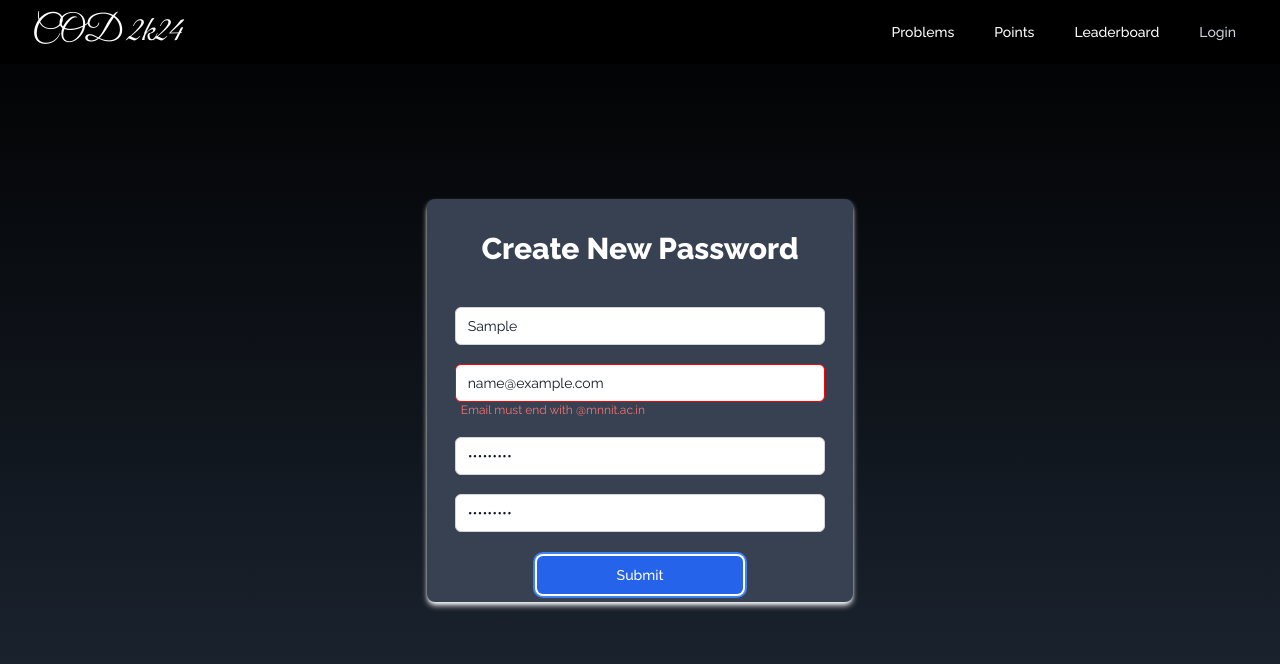
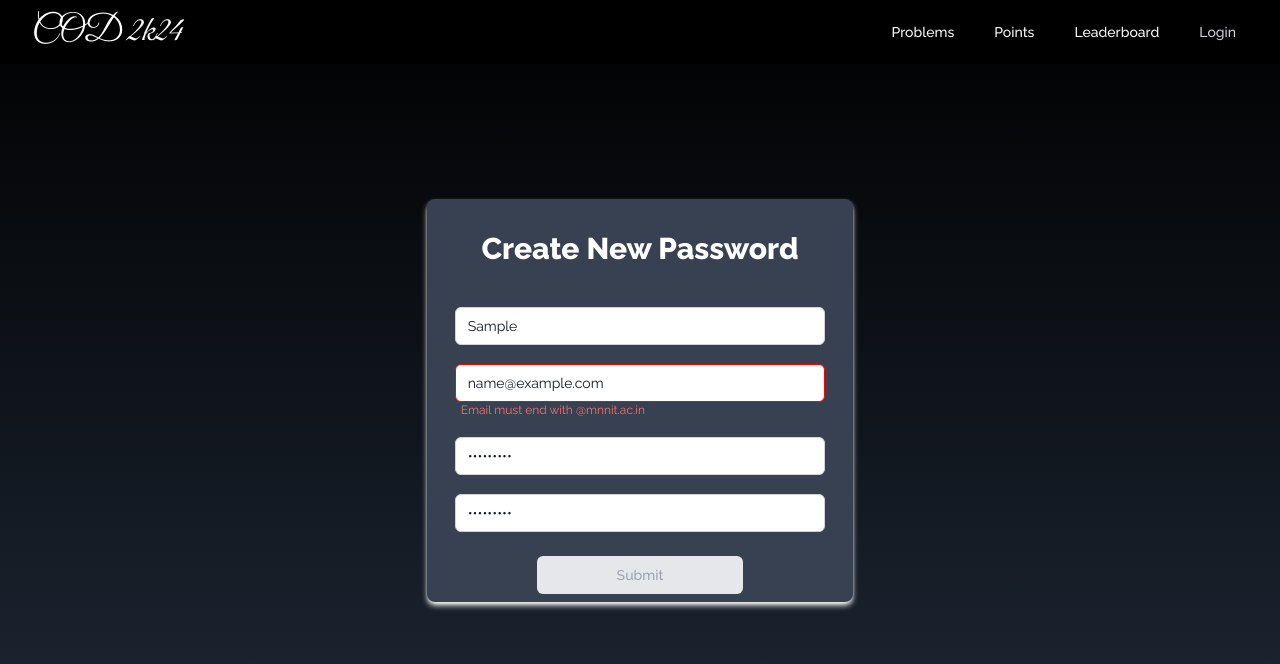
Before and after one commit to AnupeshVerma/Cod2k24-Mnnit, a React (Create React App) app in the folder client/: page /forget in a window 1280 px wide. Both pictures are taken after typing "Sample", "name@example.com", "Sample123", "Sample123" into the empty fields and a click on the button "Submit". Shown: the top 664 px of the page. Built offline with nearby package versions, Linux system fonts and the light colour scheme; no server answers.

Commit message:
disable submit button

```diff
--- a/client/src/components/auth/Forget.js
+++ b/client/src/components/auth/Forget.js
@@ -21,10 +21,10 @@ const Forget = ({ setAlert, forget, isAuthenticated }) => {
     setFormData({ ...formData, [e.target.name]: e.target.value });
 
   // Email should be of @mnnit.ac.in
-  const [isValid, setIsValid] = useState(true);
+  const [validEmail, setvalidEmail] = useState(true);
   const handleChange = (event) => {
     const { value } = event.target;
-    setIsValid(value.endsWith("@mnnit.ac.in"));
+    setvalidEmail(value.endsWith("@mnnit.ac.in"));
   };
 
   const onSubmit = async (e) => {
@@ -72,10 +72,10 @@ const Forget = ({ setAlert, forget, isAuthenticated }) => {
                   // value={teamName}
                   required
                   onChange={(e) => handleChange(e)}
-                  style={{ borderColor: isValid ? "initial" : "red" }}
+                  style={{ borderColor: validEmail ? "initial" : "red" }}
                   className={fixedInputClass}
                 />
-                {!isValid && (
+                {!validEmail && (
                   <p className="text-red-400 text-xs">
                     &nbsp; Email must end with @mnnit.ac.in
                   </p>
@@ -105,16 +105,24 @@ const Forget = ({ setAlert, forget, isAuthenticated }) => {
               </div>
             </div>
             <>
-              {
+              {validEmail ? (
                 <button
                   type="submit"
                   className="group relative w-1/2 mx-auto flex justify-center py-2 px-4 border border-transparent text-sm font-medium rounded-md text-white bg-blue-600 hover:bg-blue-700 focus:outline-none focus:ring-2 focus:ring-offset-2 focus:ring-blue-500"
                   value="Change"
                 >
-                  {" "}
                   Submit
                 </button>
-              }
+              ) : (
+                <button
+                  type="button"
+                  disabled
+                  className="group relative w-1/2 mx-auto flex justify-center py-2 px-4 border border-transparent text-sm font-medium rounded-md text-gray-400 bg-gray-200 cursor-not-allowed"
+                  value="Change"
+                >
+                  Submit
+                </button>
+              )}
             </>
           </form>
         </div>
```
Also changed, not shown: 1 other file (tests, documents, lock files or other folders).
